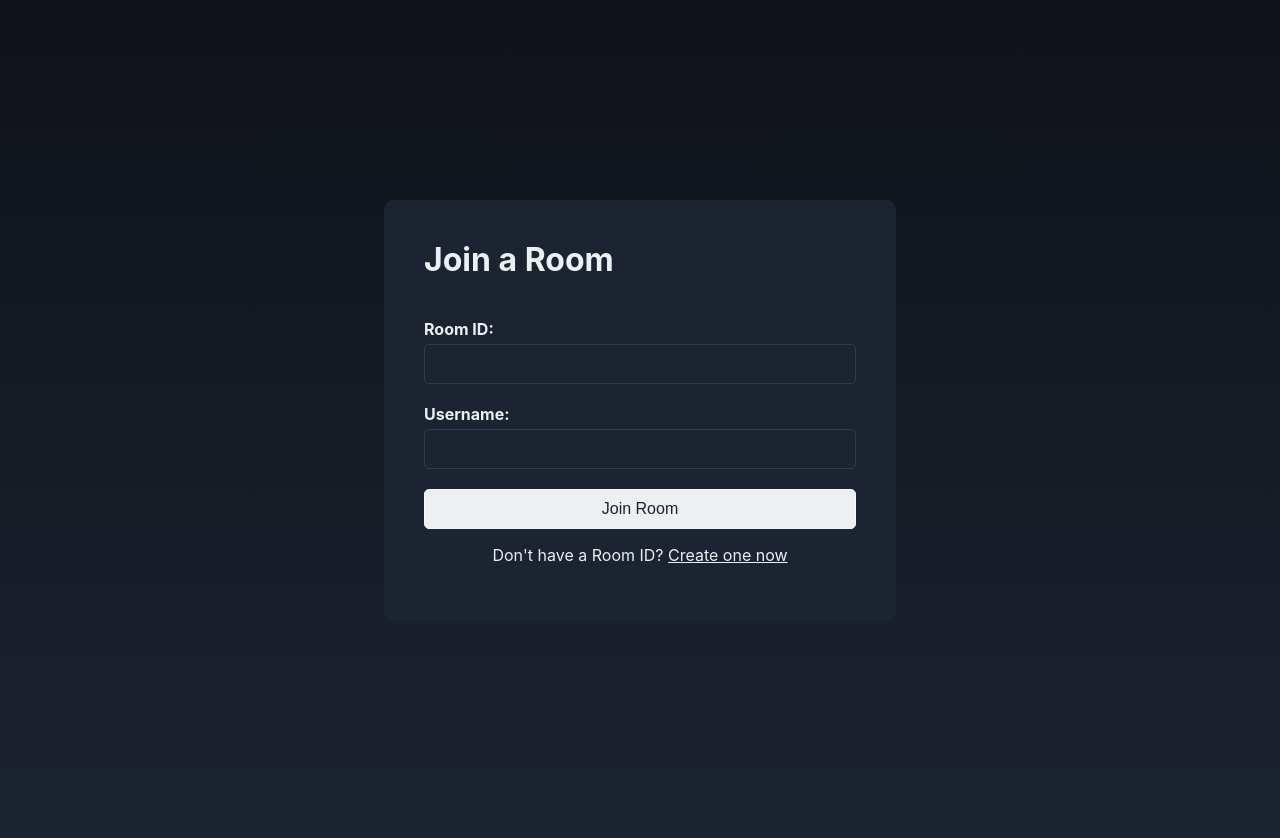
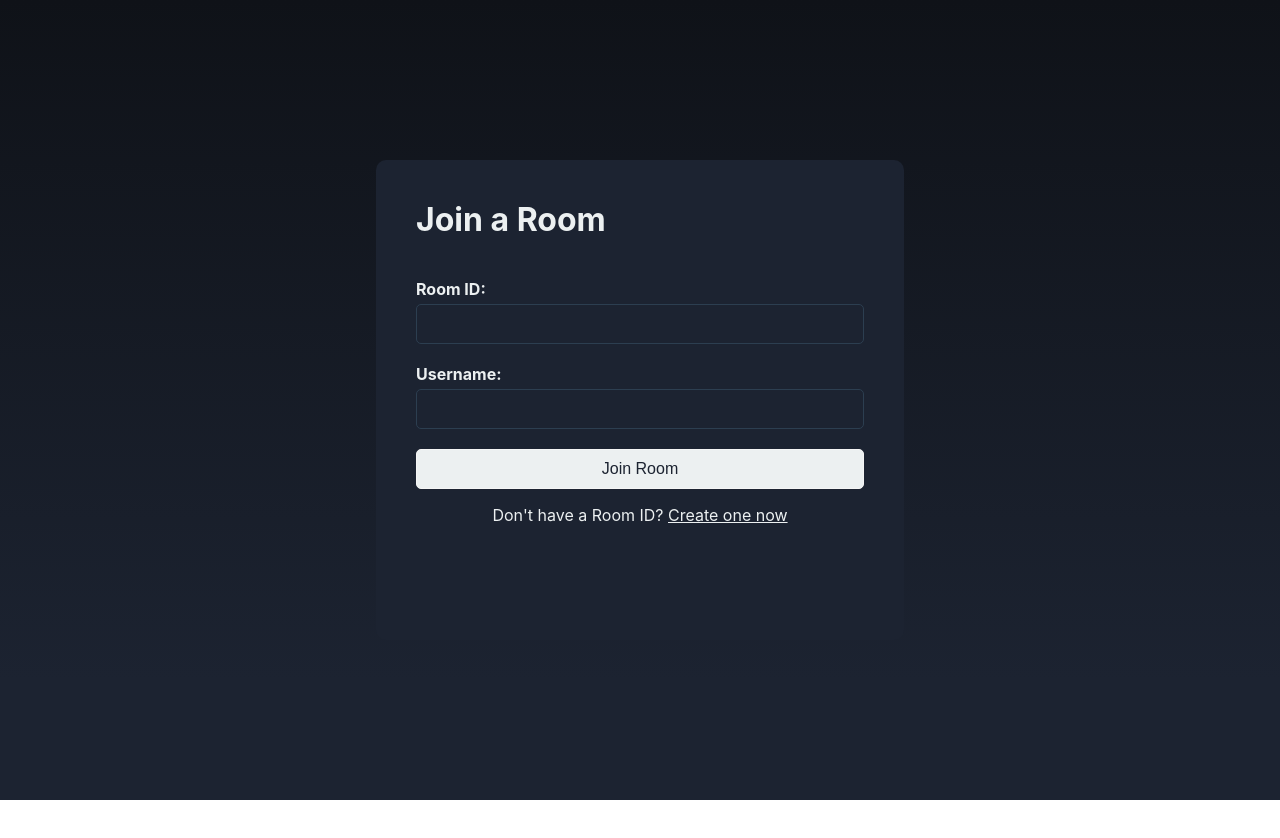
Before and after one commit to DhruvPasricha/Collaborative-Code-Editor-Client, a React (Create React App) app: page / in a window 1280 px wide. Shown: the top 838 px of the page. After the commit the page ends 800 px from the top, so only its background shows below. Built offline with nearby package versions, Linux system fonts and the light colour scheme.

Commit message:
improve styling

```diff
--- a/src/App.css
+++ b/src/App.css
@@ -14,7 +14,9 @@
     color: var(--text-color);
     border-radius: 10px;
     padding: 40px;
-    margin: 25vh 30vw;
+    margin: 20vh 5vw;
+    width: 35vw;
+    min-width: 300px;
 }
 
 .header {
--- a/src/Pages/Room/Room.css
+++ b/src/Pages/Room/Room.css
@@ -1,26 +1,31 @@
 .room-container {
     display: flex;
+    width: 100%;
 }
 
 .code-editor {
-    width: 100%;
+    width: 75vw;
 }
 
 .right-side-container {
     display: flex;
     flex-direction: column;
     justify-content: space-between;
-    width: 30vw;
+    width: 25vw;
     min-width: 250px;
+    padding: 10px;
 }
 
 .users-container {
     padding: 25px;
+    padding-top: 10px;
+    overflow: scroll;
+    max-height: 75vh;
 }
 
 .room-info-container {
     display: flex;
     color: white;
-    padding: 10px;
-    text-overflow: ellipsis;
+    padding: 0 12.5px;
+    justify-content: center;
 }
--- a/src/Pages/Room/Room.jsx
+++ b/src/Pages/Room/Room.jsx
@@ -8,7 +8,7 @@ import "ace-builds/src-noconflict/ext-language_tools";
 import "ace-builds/src-noconflict/snippets/c_cpp";
 import UserAvatar from "../../Components/UserAvatar/UserAvatar";
 import CopyToClipBoard from "../../Components/CopyToClipBoard/CopyToClipBoard";
-import {toast} from "react-hot-toast";
+import { toast } from "react-hot-toast";
 import "./Room.css";
 
 const Room = (props) => {
@@ -30,21 +30,12 @@ const Room = (props) => {
         });
     }, [user, roomId]);
 
-
     const JoinedUsers = () => {
         return (
             <div className="users-container">
-                <h1
-                    style={{
-                        margin: "10px 0 30px 0",
-                        color: "white",
-                        textAlign: "center",
-                    }}
-                >
-                    Joined Users
-                </h1>
                 <Grid container rowSpacing={4} columnSpacing={4}>
-                    {users && users.map((user) => (
+                    {users &&
+                        users.map((user) => (
                             <Grid item xs={3}>
                                 <UserAvatar name={user} />
                             </Grid>
@@ -91,7 +82,15 @@ const Room = (props) => {
                     className="room-id-copy-container"
                     style={{ width: "100%" }}
                 >
+                    <span
+                        style={{
+                            whiteSpace: "nowrap",
+                            overflow: "hidden",
+                            textOverflow: "ellipsis",
+                        }}
+                    >
                         {roomId}
+                    </span>
                     <CopyToClipBoard
                         value={roomId}
                         toastPosition="bottom-right"
@@ -105,7 +104,18 @@ const Room = (props) => {
         <div className="room-container">
             {CodeEditor()}
             <div className="right-side-container">
+                <div>
+                    <h1
+                        style={{
+                            margin: "10px 0 30px 0",
+                            color: "white",
+                            textAlign: "center",
+                        }}
+                    >
+                        Joined Users
+                    </h1>
                     {JoinedUsers()}
+                </div>
                 {RoomInfo()}
             </div>
         </div>
--- a/src/index.css
+++ b/src/index.css
@@ -6,6 +6,7 @@ body {
     -webkit-font-smoothing: antialiased;
     -moz-osx-font-smoothing: grayscale;
     background: linear-gradient(to bottom, #0f1218, #1c2331 85%);
+    display: flex;
     height: 100vh;
     overflow: hidden;
 }
@@ -14,3 +15,9 @@ code {
     font-family: source-code-pro, Menlo, Monaco, Consolas, "Courier New",
         monospace;
 }
+
+#root {
+    display: flex;
+    justify-content: center;
+    width: 100%;
+}
```
Lines whose indentation alone changed are shown as unchanged.
